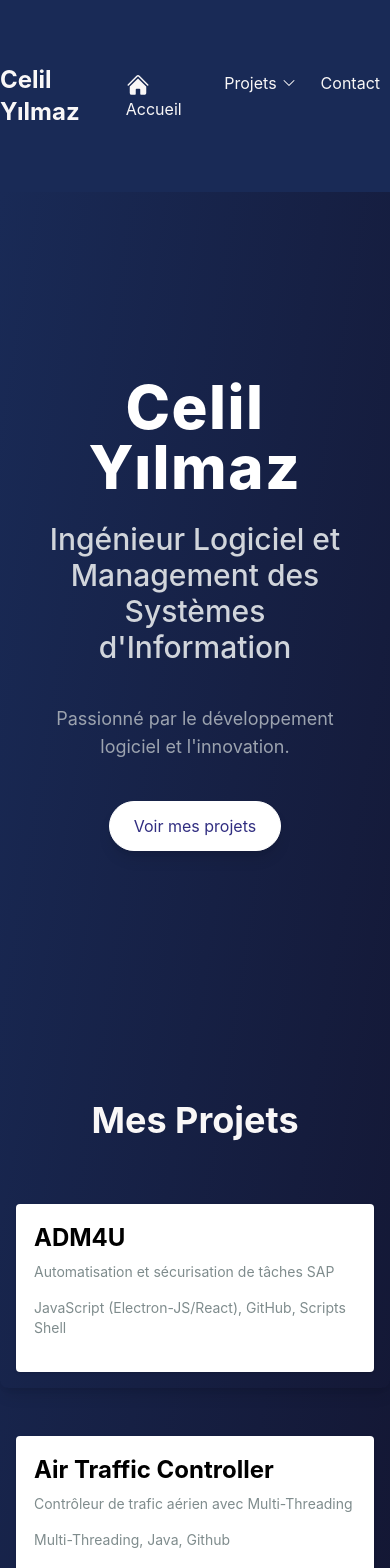
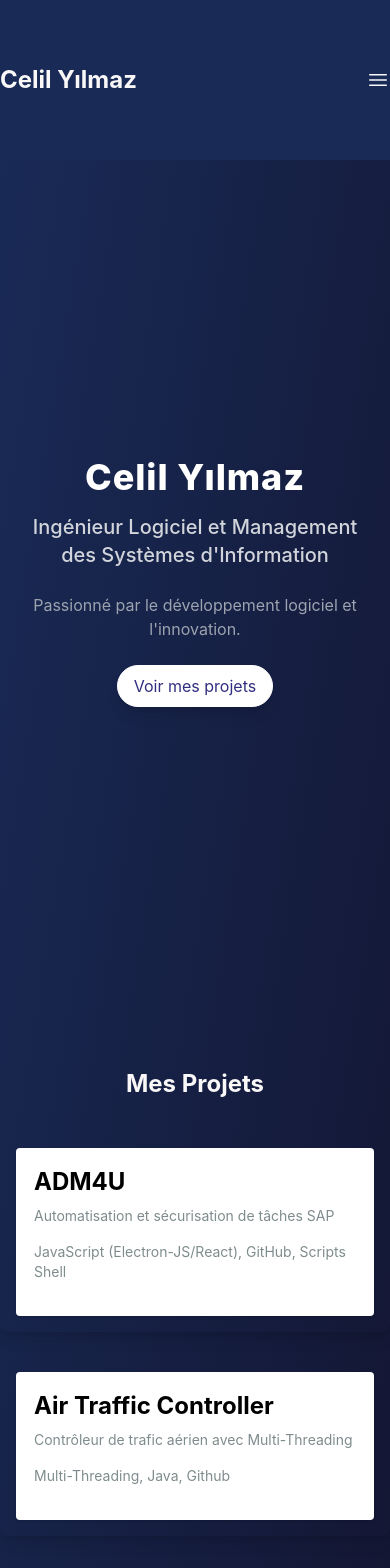
Before and after one commit to Lilecaz/portfolio, a React (Create React App) app: page / in a window 390 px wide. Shown: the top 1568 px of the page. Built offline with nearby package versions, Linux system fonts and the light colour scheme.

Commit message:
mobile version

```diff
--- a/src/components/Footer.jsx
+++ b/src/components/Footer.jsx
@@ -7,19 +7,24 @@ const Footer = () => {
             initial={{ opacity: 0 }}
             animate={{ opacity: 1 }}
             transition={{ duration: 1 }}
-            className="bg-primary text-secondary py-8"
+            className="bg-primary text-secondary py-6 sm:py-8"
         >
             <div className="container mx-auto flex flex-col items-center">
-                <h2 className="text-2xl font-bold mb-4">Celil Yılmaz</h2>
-                <p className="text-center">Étudiant en informatique à L'ESIEE-IT.</p>
-                <p className="text-center">Master en Ingénierie Informatique et Management des systèmes d'information specialité Génie Logiciel et Innovation numérique </p>
-                <a href="mailto:lilecaz0090@gmail.com" className="flex items-center mt-4">
-                    <span className="text-xl">
+                <h2 className="text-xl sm:text-2xl font-bold mb-2 sm:mb-4">Celil Yılmaz</h2>
+                <p className="text-center text-sm sm:text-base mb-2 sm:mb-4">
+                    Étudiant en informatique à L'ESIEE-IT.
+                </p>
+                <p className="text-center text-sm sm:text-base mb-2 sm:mb-4">
+                    Master en Ingénierie Informatique et Management des systèmes d'information spécialité Génie Logiciel et Innovation numérique
+                </p>
+                <a href="mailto:lilecaz0090@gmail.com" className="flex items-center mt-2 sm:mt-4">
+                    <span className="text-sm sm:text-xl">
                         Mail : lilecaz0090@gmail.com
                     </span>
                 </a>
             </div>
         </motion.footer>
+
     );
 };
 
--- a/src/components/Header.jsx
+++ b/src/components/Header.jsx
@@ -1,13 +1,22 @@
 import React, { useState } from 'react';
 import { NavLink } from 'react-router-dom';
 import { motion, AnimatePresence } from 'framer-motion';
-import { HomeIcon, ChevronDownIcon, ChevronUpIcon } from '@heroicons/react/24/solid';
+import { HomeIcon, ChevronDownIcon, ChevronUpIcon, Bars3Icon, XMarkIcon } from '@heroicons/react/24/solid';
 
 const Header = () => {
     const [isProjectsMenuOpen, setIsProjectsMenuOpen] = useState(false);
+    const [isMenuOpen, setIsMenuOpen] = useState(false);
 
     const toggleProjectsMenu = () => {
         setIsProjectsMenuOpen(!isProjectsMenuOpen);
+    };
+
+    const toggleMenu = () => {
+        setIsMenuOpen(!isMenuOpen);
+    };
+
+    const closeMenu = () => {
+        setIsMenuOpen(false);
     };
 
     const projects = [
@@ -26,15 +35,14 @@ const Header = () => {
             animate={{ opacity: 1 }}
             transition={{ duration: 0.5 }}
         >
-            <div className="container mx-auto py-4 flex justify-between items-center">
+            <div className="container mx-auto py-4 flex items-center justify-between">
                 <h1 className="text-2xl font-bold text-secondary">Celil Yılmaz</h1>
-                <nav>
-                    <ul className="flex space-x-6">
+                <div className="hidden md:flex space-x-6">
                     <motion.li
                         whileHover={{ scale: 1.1 }}
                         whileTap={{ scale: 0.9 }}
                     >
-                            <NavLink to="/" className="text-secondary hover:text-gray-400">
+                        <NavLink to="/" className="text-secondary hover:text-gray-400 flex items-center">
                             <HomeIcon className="h-6 w-6 inline-block mr-2" />
                             Accueil
                         </NavLink>
@@ -81,9 +89,87 @@ const Header = () => {
                             Contact
                         </NavLink>
                     </motion.li>
+                </div>
+                <button onClick={toggleMenu} className="md:hidden text-secondary">
+                    {isMenuOpen ? <XMarkIcon className="h-6 w-6" /> : <Bars3Icon className="h-6 w-6" />}
+                </button>
+            </div>
+
+            {/* Mobile Menu */}
+            <AnimatePresence>
+                {isMenuOpen && (
+                    <motion.div
+                        initial={{ opacity: 0, y: -20 }}
+                        animate={{ opacity: 1, y: 0 }}
+                        exit={{ opacity: 0, y: -20 }}
+                        className="md:hidden fixed top-0 right-0 w-64 h-auto bg-primary text-secondary shadow-lg z-50"
+                    >
+                        <div className="flex justify-end p-4">
+                            <button onClick={closeMenu} className="text-secondary">
+                                <XMarkIcon className="h-6 w-6" />
+                            </button>
+                        </div>
+                        <ul className="flex flex-col p-4">
+                            <motion.li
+                                whileHover={{ scale: 1.05 }}
+                                whileTap={{ scale: 0.95 }}
+                                className="py-2"
+                            >
+                                <NavLink to="/" className="block text-secondary hover:text-gray-400 flex items-center" onClick={closeMenu}>
+                                    <HomeIcon className="h-6 w-6 inline-block mr-2" />
+                                    Accueil
+                                </NavLink>
+                            </motion.li>
+                            <motion.li
+                                whileHover={{ scale: 1.05 }}
+                                whileTap={{ scale: 0.95 }}
+                                className="relative py-2"
+                            >
+                                <button onClick={toggleProjectsMenu} className="text-secondary hover:text-gray-400 flex items-center w-full">
+                                    Projets {isProjectsMenuOpen ? <ChevronUpIcon className="h-4 w-4 ml-1" /> : <ChevronDownIcon className="h-4 w-4 ml-1" />}
+                                </button>
+                                <AnimatePresence>
+                                    {isProjectsMenuOpen && (
+                                        <motion.ul
+                                            initial={{ opacity: 0, y: -10 }}
+                                            animate={{ opacity: 1, y: 0 }}
+                                            exit={{ opacity: 0, y: -10 }}
+                                            className="ml-4 mt-2 bg-secondary text-primary shadow-lg rounded-md"
+                                        >
+                                            {projects.map((project) => (
+                                                <motion.li
+                                                    key={project.title}
+                                                    whileHover={{ backgroundColor: '#f0f0f0' }}
+                                                >
+                                                    <NavLink
+                                                        to={project.link}
+                                                        className="block px-4 py-2 hover:text-indigo-900"
+                                                        onClick={() => {
+                                                            setIsProjectsMenuOpen(false);
+                                                            closeMenu();
+                                                        }}
+                                                    >
+                                                        {project.title}
+                                                    </NavLink>
+                                                </motion.li>
+                                            ))}
+                                        </motion.ul>
+                                    )}
+                                </AnimatePresence>
+                            </motion.li>
+                            <motion.li
+                                whileHover={{ scale: 1.05 }}
+                                whileTap={{ scale: 0.95 }}
+                                className="py-2"
+                            >
+                                <NavLink to="/contact" className="block text-secondary hover:text-gray-400" onClick={closeMenu}>
+                                    Contact
+                                </NavLink>
+                            </motion.li>
                         </ul>
-                </nav>
-            </div>
+                    </motion.div>
+                )}
+            </AnimatePresence>
         </motion.header>
     );
 };
--- a/src/index.css
+++ b/src/index.css
@@ -16,6 +16,18 @@ body {
 
 code {
   font-family: source-code-pro, Menlo, Monaco, Consolas, 'Courier New', monospace;
+}
+
+@media (max-width: 640px) {
+
+  /* Styles spécifiques pour les écrans jusqu'à 640px */
+  .header {
+    font-size: 1.5rem;
+  }
+
+  .footer {
+    font-size: 0.875rem;
+  }
 }
 
 .adm4u {
--- a/src/pages/Home.jsx
+++ b/src/pages/Home.jsx
@@ -51,18 +51,18 @@ function Home() {
                 initial={{ opacity: 0 }}
                 animate={{ opacity: 1 }}
                 transition={{ duration: 1 }}
-                className="flex flex-col items-center justify-center h-screen px-8 text-center"
+                className="flex flex-col items-center justify-center h-screen px-4 sm:px-8 text-center"
             >
-                <h1 className="text-6xl font-extrabold text-white mb-6 tracking-wide">Celil Yılmaz</h1>
-                <h2 className="text-3xl font-medium text-gray-300 mb-10">
+                <h1 className="text-4xl sm:text-6xl font-extrabold text-white mb-4 sm:mb-6 tracking-wide">Celil Yılmaz</h1>
+                <h2 className="text-xl sm:text-3xl font-medium text-gray-300 mb-6 sm:mb-10">
                     Ingénieur Logiciel et Management des Systèmes d'Information
                 </h2>
-                <p className="text-lg text-gray-400 mb-10">
+                <p className="text-base sm:text-lg text-gray-400 mb-6 sm:mb-10">
                     Passionné par le développement logiciel et l'innovation.
                 </p>
                 <a
                     href="#projets"
-                    className="bg-white text-indigo-900 px-6 py-3 rounded-full hover:bg-transparent hover:text-white border border-white transition duration-300 shadow-lg"
+                    className="bg-white text-indigo-900 px-4 sm:px-6 py-2 sm:py-3 rounded-full hover:bg-transparent hover:text-white border border-white transition duration-300 shadow-lg"
                     onClick={(e) => {
                         e.preventDefault();
                         const element = document.getElementById('projets');
@@ -80,11 +80,11 @@ function Home() {
                 transition={{ duration: 0.8, ease: "easeInOut" }}
                 whileInView={{ opacity: 1, y: 0 }}
                 viewport={{ once: true }}
-                className={`container mx-auto py-16 ${isProjectsVisible ? 'show-projects' : ''}`}
+                className={`container mx-auto py-8 sm:py-16 ${isProjectsVisible ? 'show-projects' : ''}`}
                 id="projets"
             >
-                <h2 className="text-4xl font-bold text-secondary mb-12 text-center">Mes Projets</h2>
-                <div className="grid grid-cols-1 sm:grid-cols-2 md:grid-cols-3 gap-8">
+                <h2 className="text-2xl sm:text-4xl font-bold text-secondary mb-8 sm:mb-12 text-center">Mes Projets</h2>
+                <div className="grid grid-cols-1 sm:grid-cols-2 md:grid-cols-3 gap-6 sm:gap-8">
                     {projects.map((project) => (
                         <motion.div
                             key={project.title}
@@ -97,7 +97,6 @@ function Home() {
                     ))}
                 </div>
             </motion.div>
-
         </div>
     );
 }
```
Lines whose indentation alone changed are shown as unchanged.
